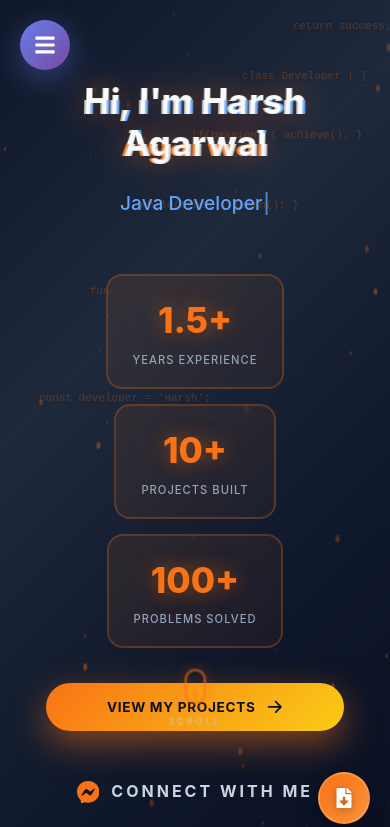
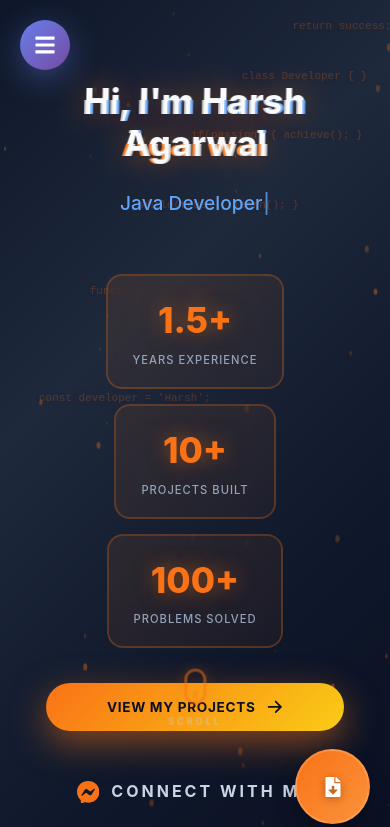
Before and after one commit to harsh323dev/portfolio-website, a React (Create React App) app in the folder client/: page / in a window 390 px wide. Shown: the top 827 px of the page. Built offline with nearby package versions, Linux system fonts and the light colour scheme.

Commit message:
fix: revert FAB layout to vertical stack on mobile and increased size

```diff
--- a/client/src/Components/Home/Home.css
+++ b/client/src/Components/Home/Home.css
@@ -514,8 +514,8 @@
   }
 
   .fab-button {
-    width: 52px;
-    height: 52px;
+    width: 75px;
+    height: 75px;
     display: flex !important;
     visibility: visible !important;
     opacity: 1 !important;
```
